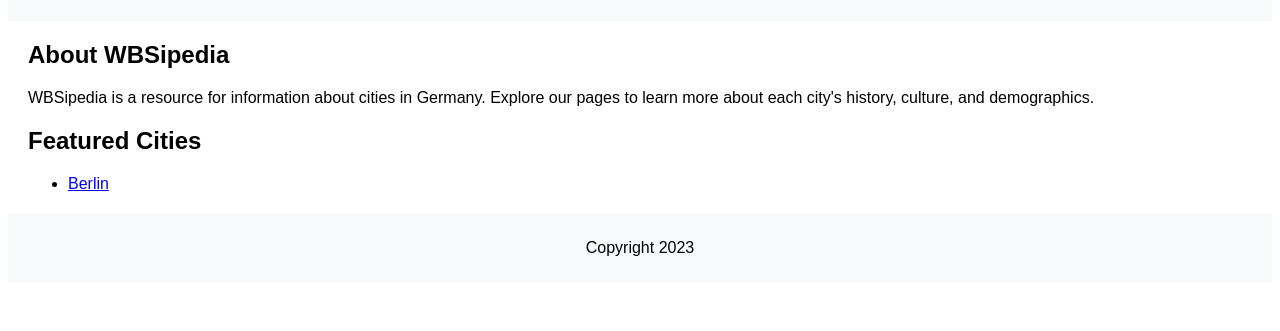
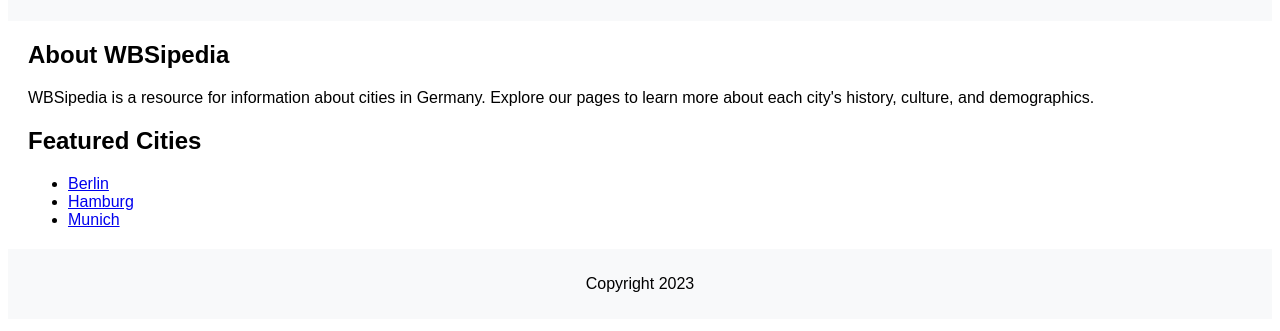
Before and after one commit to WBSCodingSchool/WBSipedia, a plain HTML site: page index.html in a window 1280 px wide. Shown: the part 107-438 px from the top of the page. Drawn offline with Linux system fonts and the light colour scheme.

Commit message:
Update index.html

```diff
--- a/index.html
+++ b/index.html
@@ -17,6 +17,8 @@
             <h2>Featured Cities</h2>
             <ul>
                 <li><a href="berlin.html">Berlin</a></li>
+                <li><a href="hamburg.html">Hamburg</a></li>
+                <li><a href="munich.html">Munich</a></li>
                 <!-- Add other city links here -->
             </ul>
         </section>
```
